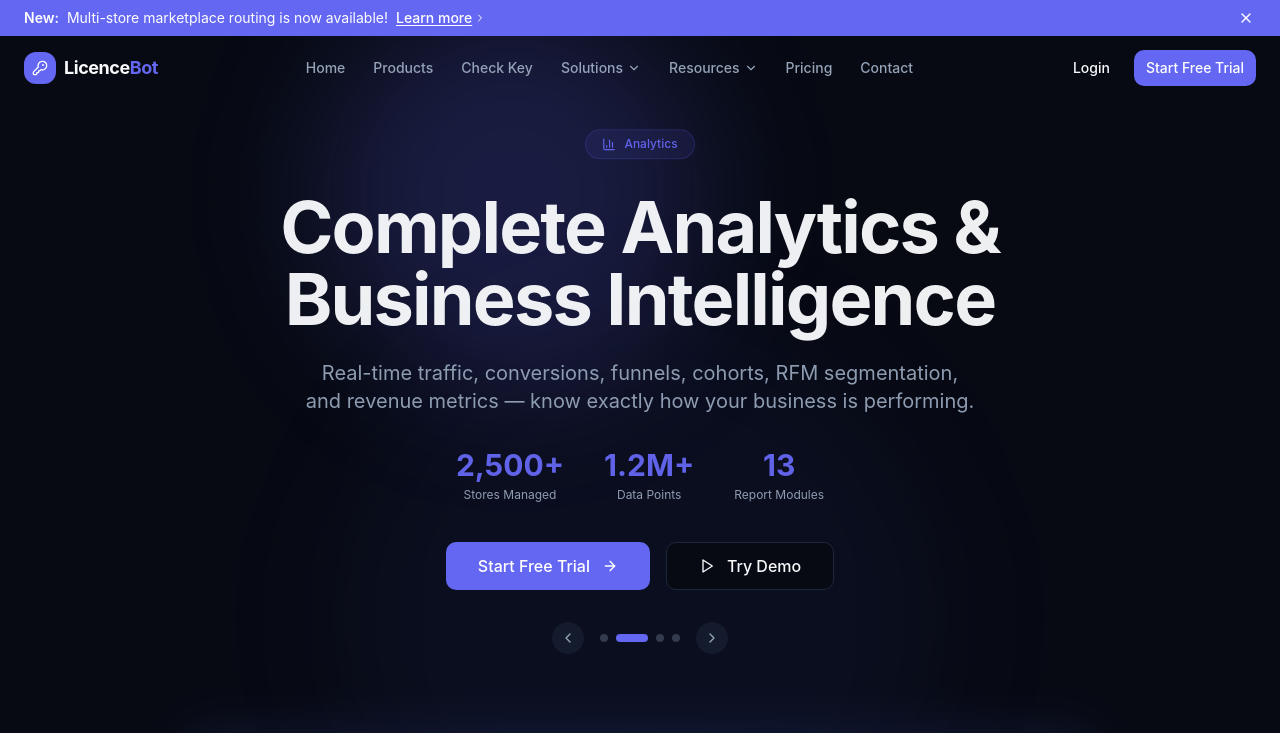
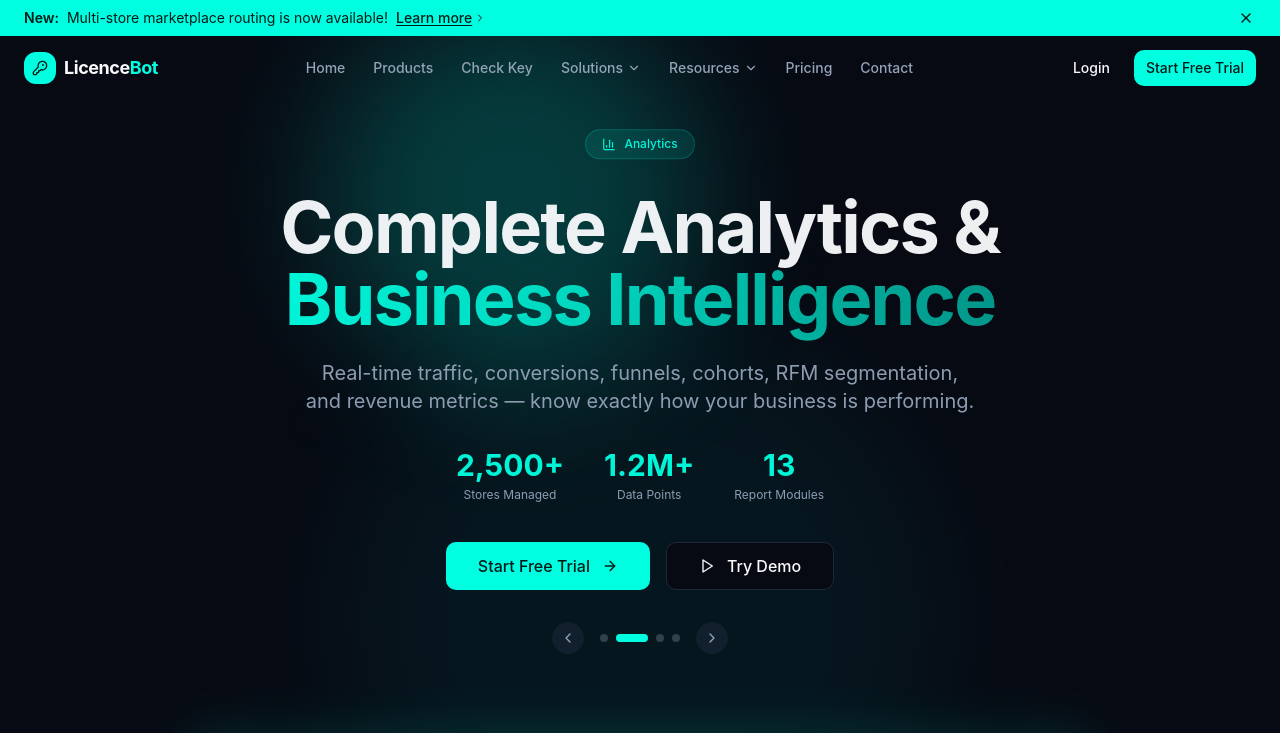
Before and after one commit to rafshanDev90/LicenceBot-Frontend, a Next.js app: page / in a window 1280 px wide. Shown: the top 733 px of the page. Built offline with nearby package versions, Linux system fonts and the light colour scheme.

Commit message:
fix[Color]

```diff
--- a/app/globals.css
+++ b/app/globals.css
@@ -10,34 +10,34 @@
     --card-foreground: 210 40% 98%;
     --popover: 222 47% 7%;
     --popover-foreground: 210 40% 98%;
-    --primary: 239 84% 67%;
-    --primary-foreground: 0 0% 100%;
+    --primary: 173 100% 50%;
+    --primary-foreground: 173 100% 5%;
     --secondary: 217 33% 17%;
     --secondary-foreground: 210 40% 98%;
     --muted: 217 33% 17%;
     --muted-foreground: 215 20% 65%;
-    --accent: 217 33% 17%;
-    --accent-foreground: 210 40% 98%;
+    --accent: 173 100% 50% / 0.1;
+    --accent-foreground: 173 100% 50%;
     --destructive: 0 84% 60%;
     --destructive-foreground: 210 40% 98%;
     --border: 217 33% 17%;
     --input: 217 33% 17%;
-    --ring: 239 84% 67%;
+    --ring: 173 100% 50%;
     --radius: 0.75rem;
     --success: 142 71% 45%;
     --success-foreground: 0 0% 100%;
     --warning: 38 92% 50%;
     --warning-foreground: 0 0% 100%;
-    --info: 217 91% 60%;
+    --info: 173 100% 50%;
     --info-foreground: 0 0% 100%;
     --sidebar-background: 222 47% 5%;
     --sidebar-foreground: 210 40% 98%;
-    --sidebar-primary: 239 84% 67%;
-    --sidebar-primary-foreground: 0 0% 100%;
-    --sidebar-accent: 217 33% 17%;
+    --sidebar-primary: 173 100% 50%;
+    --sidebar-primary-foreground: 173 100% 5%;
+    --sidebar-accent: 173 100% 50% / 0.1;
     --sidebar-accent-foreground: 210 40% 98%;
     --sidebar-border: 217 33% 17%;
-    --sidebar-ring: 239 84% 67%;
+    --sidebar-ring: 173 100% 50%;
     --sidebar-muted: 215 20% 65%;
   }
 }
@@ -50,3 +50,12 @@
     @apply bg-background text-foreground;
   }
 }
+
+@layer utilities {
+  .text-gradient {
+    @apply bg-clip-text text-transparent bg-gradient-to-r from-primary via-primary/80 to-primary/60;
+  }
+  .bg-glow {
+    box-shadow: 0 0 20px hsl(var(--primary) / 0.3);
+  }
+}
--- a/app/page.tsx
+++ b/app/page.tsx
@@ -1,6 +1,5 @@
 import { Metadata } from "next";
 import { HeroSection } from "@/components/public/HeroSection";
-// ... (rest is the same)
 import { PublicNavbar } from "@/components/public/PublicNavbar";
 import { PublicFooter } from "@/components/public/PublicFooter";
 import { TrustedBySection } from "@/components/public/TrustedBySection";
```
